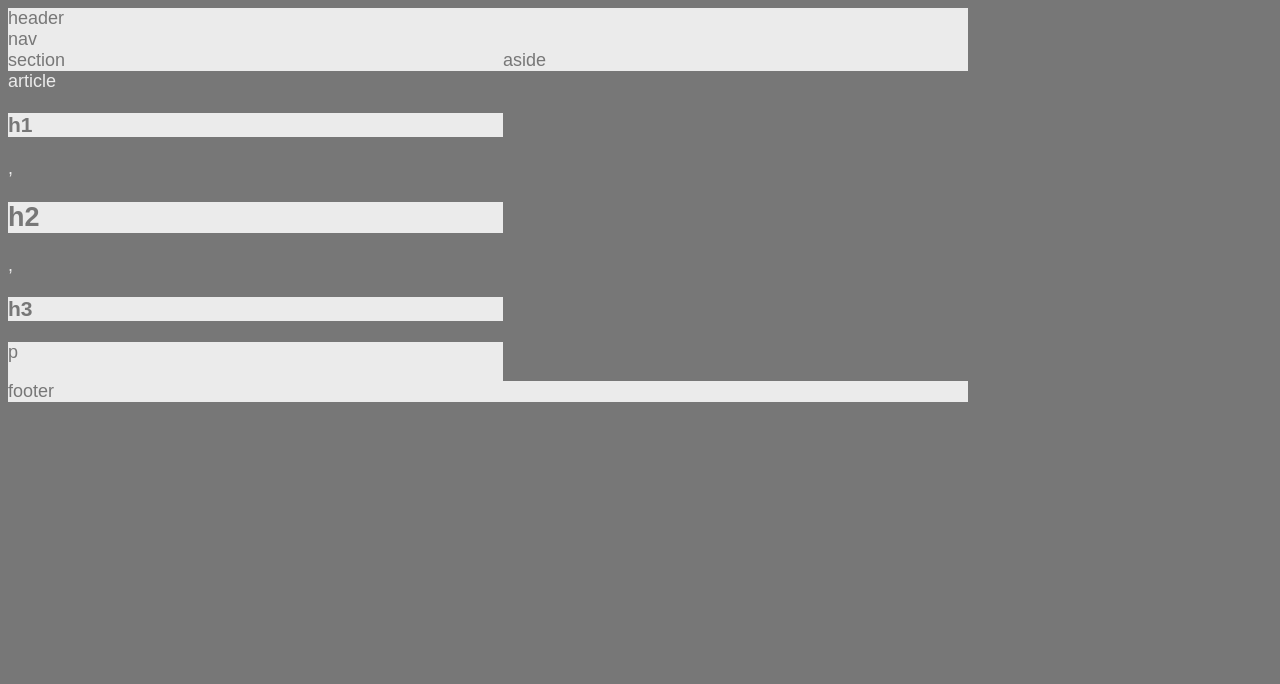
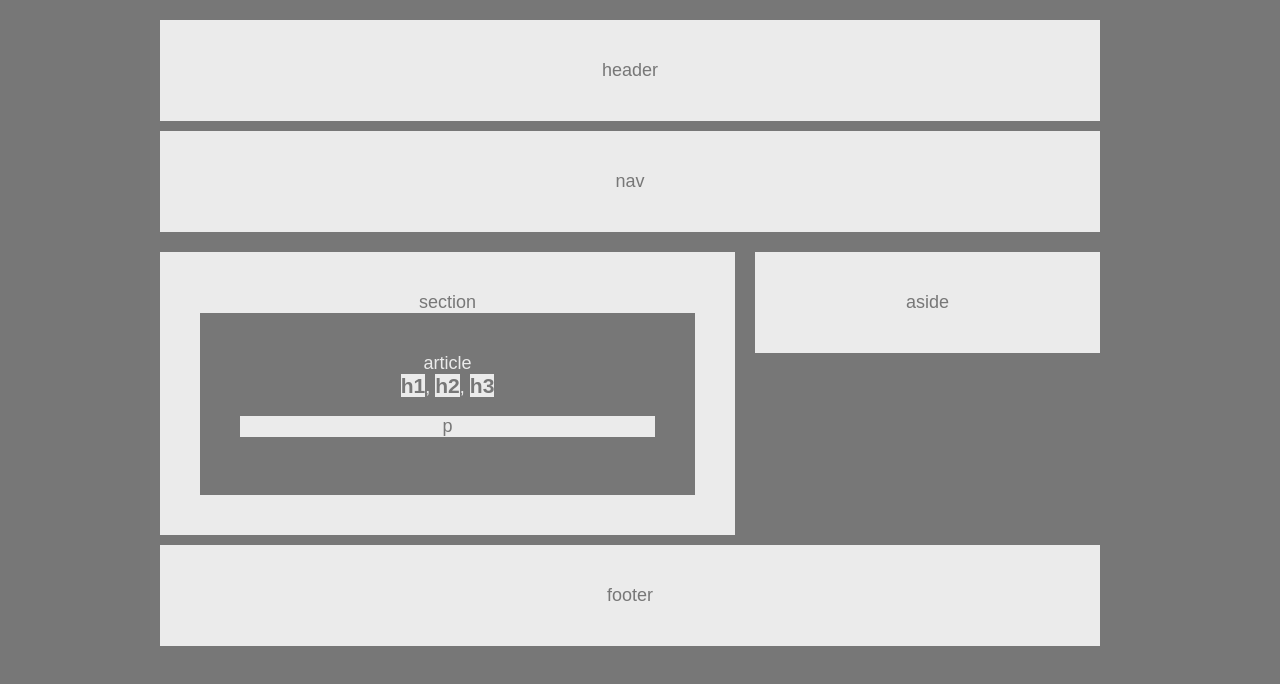
Before and after one commit to huseyinkuru62/HW-Wireframe, a plain HTML site: page index.html in a window 1280 px wide. Drawn offline with Linux system fonts and the light colour scheme.

Commit message:
begin to set css to match HW

```diff
--- a/css/style.css
+++ b/css/style.css
@@ -8,11 +8,15 @@ body {
 
 header, nav, section, aside, footer {
     background: #ebebeb;
+    padding: 40px;
+    text-align: center;
+    margin: 10px;
 }
 
 article {
     color: #ebebeb;
     background: #777;
+    padding: 40px;
 }
 
 h1, h2, h3, p, .heads {
@@ -20,11 +24,30 @@ h1, h2, h3, p, .heads {
     background: #ebebeb;
 }
 
+h1, h2, h3 {
+    display: inline;
+    font-size: 1.17em;
+}
+
 section {
     width: 495px;
     float: left;
+    margin: 10px;
+}
+
+aside {
+    float: right;
+    margin: 10px;
+    width: 265px;
 }
 
 footer {
     clear: both;
 }
+
+.container {
+    position: absolute;
+    top: 10px;
+    left: 150px;
+    width: 960px;;
+}
```
